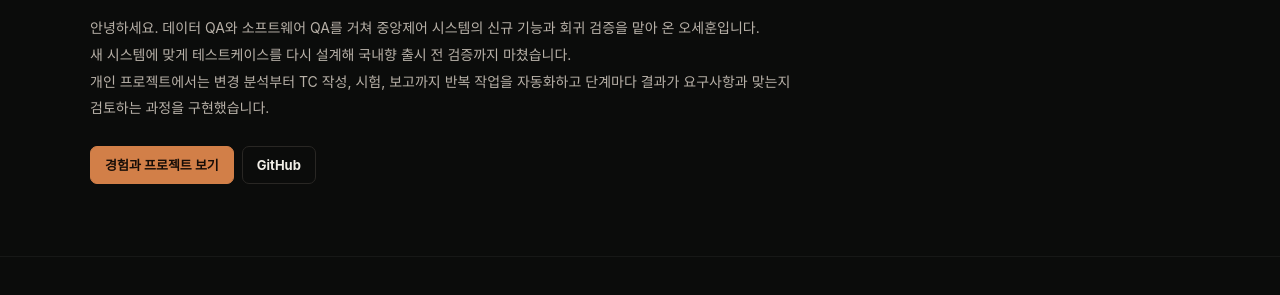
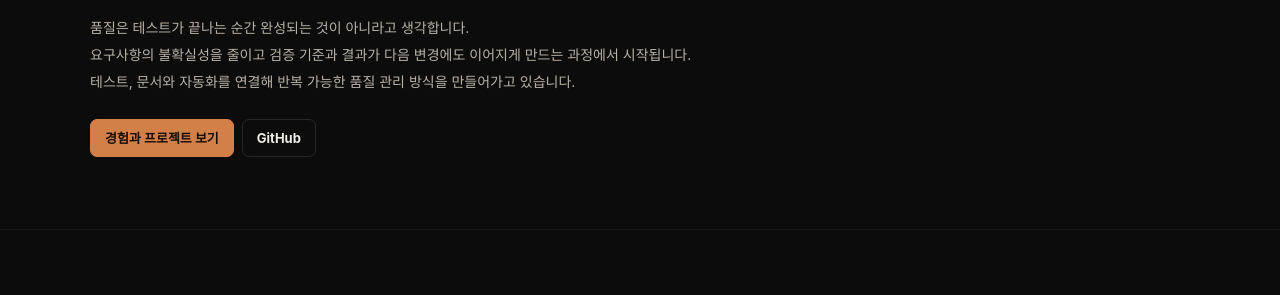
Before and after one commit to SEHOOOOON/qa-agent-pipeline, a plain HTML site: page main.html in a window 1280 px wide. Shown: the part 348-643 px from the top of the page. Drawn offline with Linux system fonts and the light colour scheme.

Commit message:
메인 첫 소개를 8월 문구로 되돌림
경력 요약 대신 품질에 대한 생각을 말하는 소개로 바꿨다. 한 일은 아래 핵심 역량·업무 경험·프로젝트에 나와 있다. 연결어미 뒤 쉼표 하나만 뺐다.

```diff
--- a/main.html
+++ b/main.html
@@ -104,7 +104,7 @@ section{scroll-margin-top:70px}
 </style>
 </head><body>
 <nav class="pf-bar" aria-label="포트폴리오 메뉴" style="--pf-w:1100px"><div class="pf-bar-in"><a class="pf-brand" href="main.html">OH SEHOON · QA</a><div class="pf-links"><a href="main.html" aria-current="page">메인</a><a href="../qa-agent-pipeline-v2/project.html">프로젝트1</a><a href="../agent-evaluation-framework/portfolio/index.html">프로젝트2</a><a href="main.html#contact">Contact</a></div></div></nav>
-<header class="hero" id="top"><div class="wrap"><div class="hero-career"><span>QA ENGINEER</span><i></i><b>Software QA · Data QA/QC 경험</b></div><h1>기준을 세우고, <span class="nb">근거를 남기는</span><br>QA 엔지니어입니다.</h1><p>안녕하세요. 데이터 QA와 소프트웨어 QA를 거쳐 중앙제어 시스템의 신규 기능과 회귀 검증을 맡아 온 오세훈입니다.<br>새 시스템에 맞게 테스트케이스를 다시 설계해 국내향 출시 전 검증까지 마쳤습니다.<br>개인 프로젝트에서는 변경 분석부터 TC 작성, 시험, 보고까지 반복 작업을 자동화하고 단계마다 결과가 요구사항과 맞는지 검토하는 과정을 구현했습니다.</p><div class="actions"><a class="btn primary" href="#projects">경험과 프로젝트 보기</a><a class="btn" href="https://github.com/SEHOOOOON" target="_blank" rel="noopener noreferrer">GitHub</a></div></div></header>
+<header class="hero" id="top"><div class="wrap"><div class="hero-career"><span>QA ENGINEER</span><i></i><b>Software QA · Data QA/QC 경험</b></div><h1>기준을 세우고, <span class="nb">근거를 남기는</span><br>QA 엔지니어입니다.</h1><p>품질은 테스트가 끝나는 순간 완성되는 것이 아니라고 생각합니다.<br>요구사항의 불확실성을 줄이고 검증 기준과 결과가 다음 변경에도 이어지게 만드는 과정에서 시작됩니다.<br>테스트, 문서와 자동화를 연결해 반복 가능한 품질 관리 방식을 만들어가고 있습니다.</p><div class="actions"><a class="btn primary" href="#projects">경험과 프로젝트 보기</a><a class="btn" href="https://github.com/SEHOOOOON" target="_blank" rel="noopener noreferrer">GitHub</a></div></div></header>
 <main>
 <section id="competencies"><div class="wrap">
 <div class="section-head"><div><span class="label">01</span><h2>핵심 역량</h2></div><p>실무에서 맡았던 검증·이슈 관리 업무와 개인 프로젝트에서 구현한 내용을 정리했습니다.</p></div>
```
